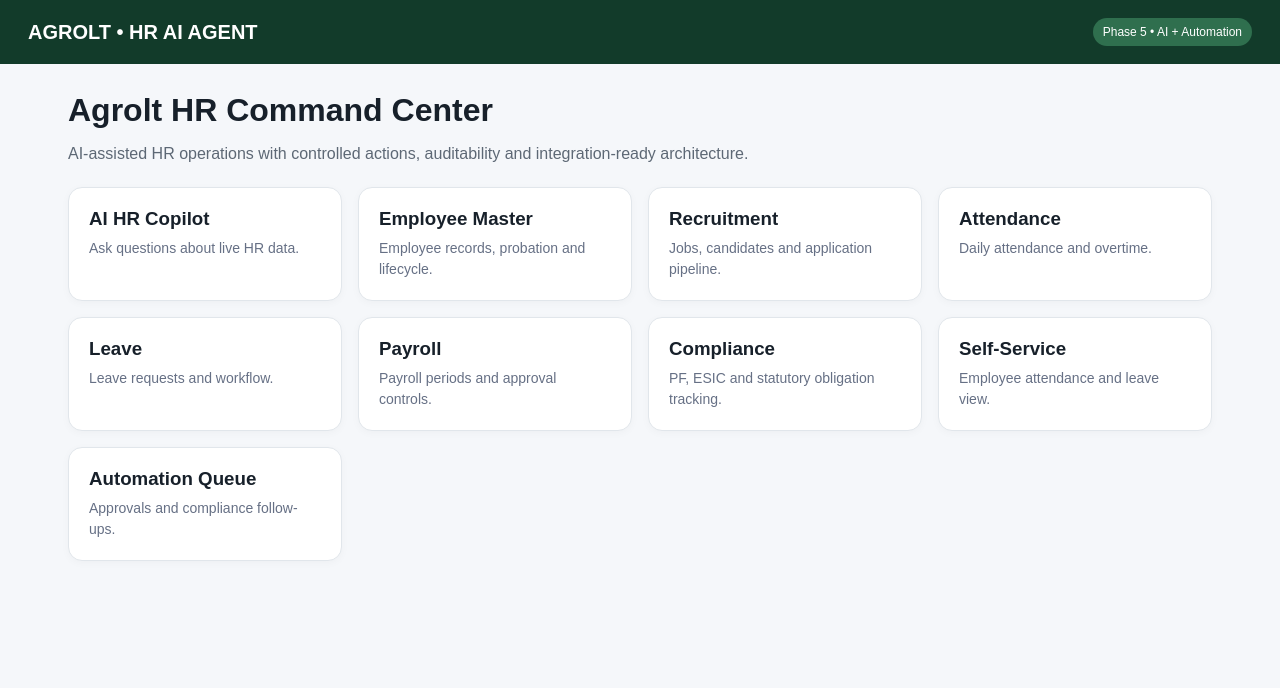
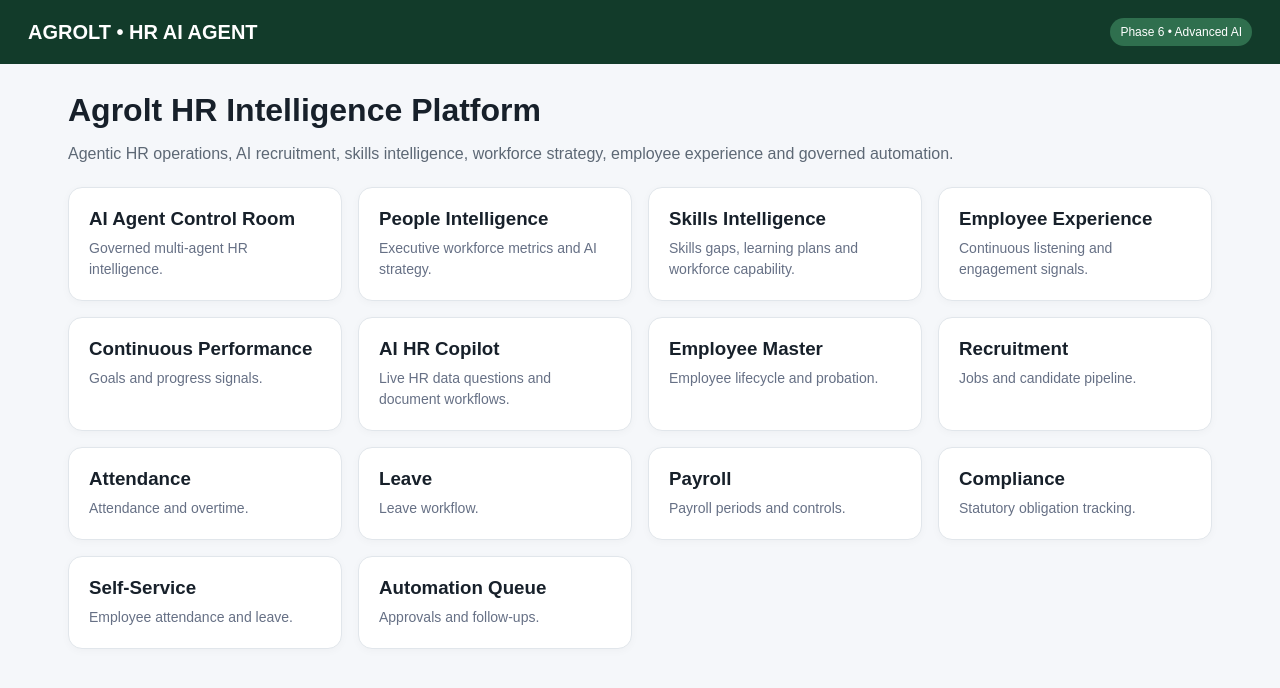
Before and after one commit to techjeet74-png/AI--HR-Agent, a Next.js app: page / in a window 1280 px wide. Shown: the top 688 px of the page. Built offline with nearby package versions, Linux system fonts and the light colour scheme.

Commit message:
feat: expose Phase 6 AI modules in HR command center

```diff
--- a/app/page.tsx
+++ b/app/page.tsx
@@ -1 +1,3 @@
-import Link from "next/link";const modules=[["AI HR Copilot","Ask questions about live HR data.","/ai"],["Employee Master","Employee records, probation and lifecycle.","/employees"],["Recruitment","Jobs, candidates and application pipeline.","/recruitment"],["Attendance","Daily attendance and overtime.","/attendance"],["Leave","Leave requests and workflow.","/leave"],["Payroll","Payroll periods and approval controls.","/payroll"],["Compliance","PF, ESIC and statutory obligation tracking.","/compliance"],["Self-Service","Employee attendance and leave view.","/self-service"],["Automation Queue","Approvals and compliance follow-ups.","/automation"]];export default function Home(){return <main className="shell"><header className="topbar"><div className="brand">AGROLT • HR AI AGENT</div><div className="badge">Phase 5 • AI + Automation</div></header><section className="content"><div className="hero"><h1>Agrolt HR Command Center</h1><p>AI-assisted HR operations with controlled actions, auditability and integration-ready architecture.</p></div><div className="grid">{modules.map(([t,d,u])=><Link className="card" href={u} key={t} style={{textDecoration:"none",color:"inherit"}}><h3>{t}</h3><p>{d}</p></Link>)}</div></section></main>}
+import Link from "next/link";
+const modules=[["AI Agent Control Room","Governed multi-agent HR intelligence.","/agents"],["People Intelligence","Executive workforce metrics and AI strategy.","/analytics"],["Skills Intelligence","Skills gaps, learning plans and workforce capability.","/skills"],["Employee Experience","Continuous listening and engagement signals.","/experience"],["Continuous Performance","Goals and progress signals.","/goals"],["AI HR Copilot","Live HR data questions and document workflows.","/ai"],["Employee Master","Employee lifecycle and probation.","/employees"],["Recruitment","Jobs and candidate pipeline.","/recruitment"],["Attendance","Attendance and overtime.","/attendance"],["Leave","Leave workflow.","/leave"],["Payroll","Payroll periods and controls.","/payroll"],["Compliance","Statutory obligation tracking.","/compliance"],["Self-Service","Employee attendance and leave.","/self-service"],["Automation Queue","Approvals and follow-ups.","/automation"]];
+export default function Home(){return <main className="shell"><header className="topbar"><div className="brand">AGROLT • HR AI AGENT</div><div className="badge">Phase 6 • Advanced AI</div></header><section className="content"><div className="hero"><h1>Agrolt HR Intelligence Platform</h1><p>Agentic HR operations, AI recruitment, skills intelligence, workforce strategy, employee experience and governed automation.</p></div><div className="grid">{modules.map(([t,d,u])=><Link className="card" href={u} key={t} style={{textDecoration:"none",color:"inherit"}}><h3>{t}</h3><p>{d}</p></Link>)}</div></section></main>}
```
